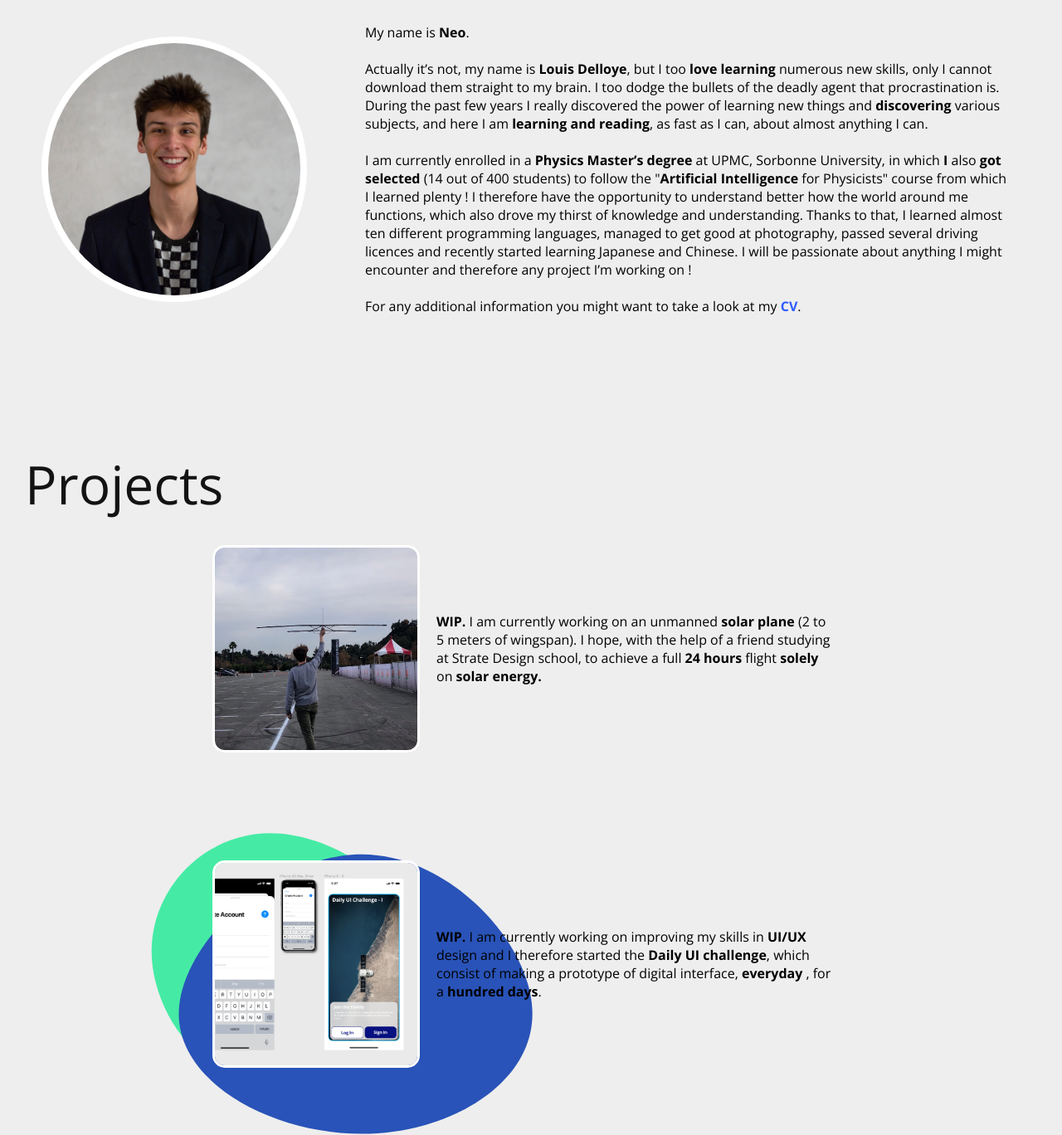
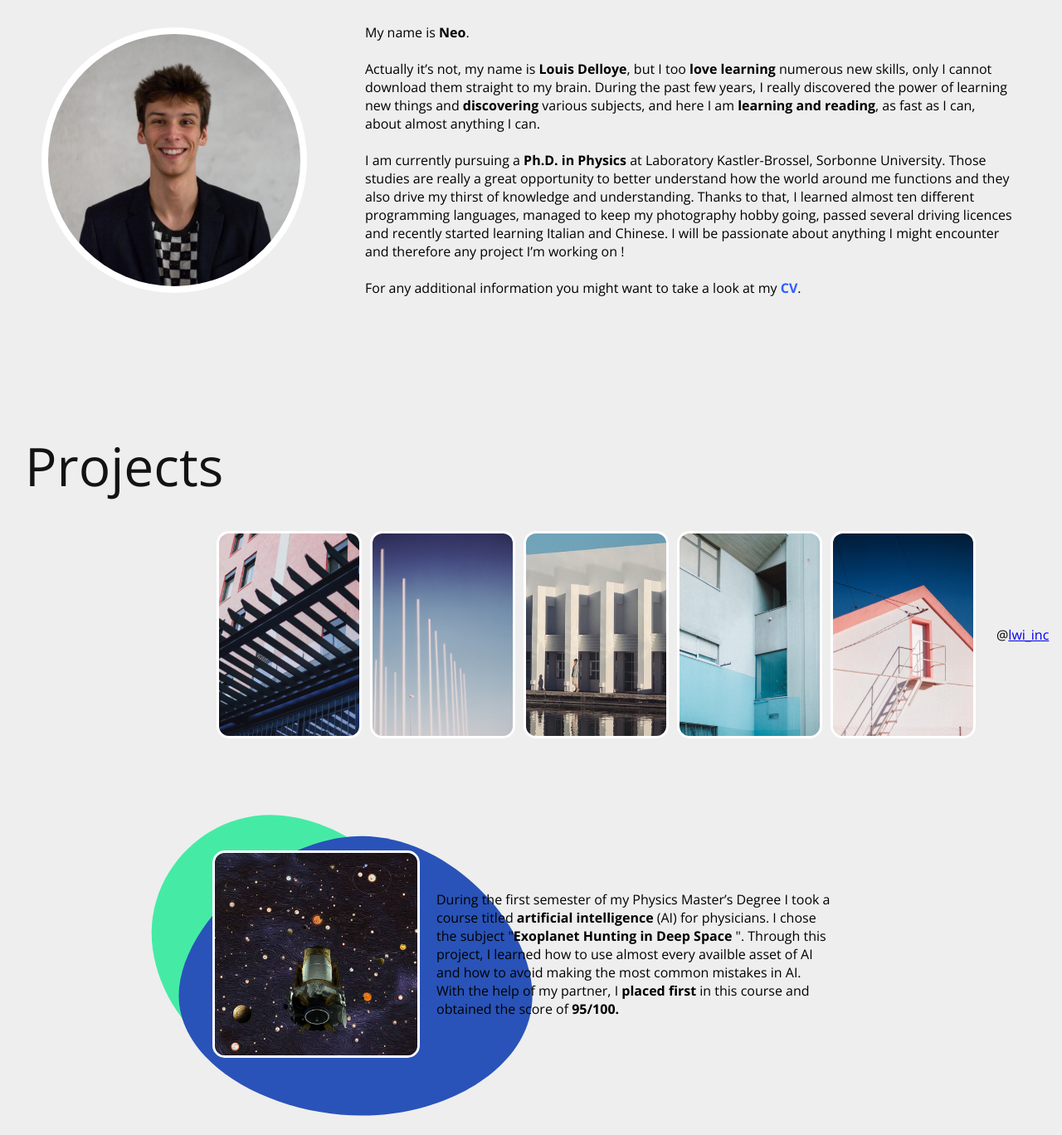
Before and after one commit to Blackbird0-o/louisdelloye.github.io, a plain HTML site: page index.html in a window 1280 px wide. Shown: the part 1420-2788 px from the top of the page at 83% size. Drawn offline with nearby package versions, Linux system fonts and the light colour scheme.

Commit message:
Updated version of the website

```diff
--- a/css/main.scss
+++ b/css/main.scss
@@ -348,6 +348,18 @@ main {
             height: 100%;
             width: auto;
           }
+
+        }
+
+        .ig {
+          @extend .img-cropper;
+          // height: 200px;
+          width: 175px;
+
+          img {
+            width: 100%;
+          }
+          margin: 5px;
         }
       }
 
--- a/index.html
+++ b/index.html
@@ -1,3 +1,6 @@
+<!-- TODO add instagram icon at bottom -->
+<!-- TODO add a few photos from insta and link  -->
+
 <!DOCTYPE html>
 <html lang="en">
 
@@ -73,7 +76,7 @@
         <div class="summary">
           <h4 class="intro">Hi,</h4>
           <h1>I'm Louis</h1>
-          <p class="intro">Second year Physics Master student, also passionate <br> about photography, UI/UX and coding</p>
+          <p class="intro">Second year Ph.D student Physics, also passionate <br> about photography and coding</p>
         </div>
       </div>
 
@@ -199,24 +202,12 @@
       <p>My name is <b>Neo</b>. <br><br>
 
         Actually it’s not, my name is <b>Louis Delloye</b>, but I too <b> love learning </b> numerous new skills, only I
-        cannot download them straight to my brain. I too dodge the bullets of the deadly agent that procrastination is.
+        cannot download them straight to my brain.
         During the past
-        few years I really discovered the power of learning new things and <b>discovering</b> various subjects, and here
+        few years, I really discovered the power of learning new things and <b>discovering</b> various subjects, and here
         I am <b>learning and reading</b>, as fast as I can, about almost anything I can. <br><br>
 
-        I am currently enrolled in a <b>Physics Master’s degree</b> at UPMC, Sorbonne University, in which <b>I</b> also
-        <b>got
-          selected</b> (14 out of 400 students) to
-        follow the "<b>Artificial Intelligence</b> for Physicists" course from which I learned plenty ! I therefore have
-        the opportunity
-        to
-        understand
-        better how the world around me functions, which also drove my thirst of knowledge and understanding. Thanks
-        to
-        that, I
-        learned almost ten different programming languages, managed to get good at photography, passed several
-        driving licences and recently started learning Japanese and Chinese. I will be passionate about anything I might
-        encounter and therefore any project I’m working on ! <br><br>
+        I am currently pursuing a <b> Ph.D. in Physics</b> at Laboratory Kastler-Brossel, Sorbonne University. Those studies are really a great opportunity to better understand how the world around me functions and they also drive my thirst of knowledge and understanding. Thanks to that, I learned almost ten different programming languages, managed to keep my photography hobby going, passed several driving licences and recently started learning Italian and Chinese. I will be passionate about anything I might encounter and therefore any project I’m working on ! <br><br>
 
         For any additional information you might want to take a look at my <a id="CV"
           href="ressources/CV_en.pdf"><b>CV</b></a>.
@@ -265,32 +256,35 @@
       <!-- * Descriptions -->
       <div class="content">
         <div class="preview">
-          <div class="img-cropper">
-            <img src="img/takeflight.JPG" alt="Solar plane test flight">
+          <div class="ig">
+            <img src="img/ig/1.JPG" alt="Image from instagram profile lwi_inc">
           </div>
         </div>
-        <p class="descr">
-          <bold>WIP.</bold> I am currently working on an unmanned <bold>solar plane</bold> (2 to 5 meters of wingspan).
-          I
-          hope, with the help of a friend studying at Strate Design school, to achieve a full <bold>24 hours</bold>
-          flight <bold>solely</bold> on <bold>solar energy.</bold>
-        </p>
+        <div class="preview">
+          <div class="ig">
+            <img src="img/ig/2.JPG" alt="Image from instagram profile lwi_inc">
+          </div>
+        </div>
+        <div class="preview">
+          <div class="ig">
+            <img src="img/ig/4.JPG" alt="Image from instagram profile lwi_inc">
+          </div>
+        </div>
+        <div class="preview">
+          <div class="ig">
+            <img src="img/ig/5.JPG" alt="Image from instagram profile lwi_inc">
+          </div>
+        </div>
+        <div class="preview">
+          <div class="ig">
+            <img src="img/ig/7.JPG" alt="Image from instagram profile lwi_inc">
+          </div>
+        </div>
+
+        <p class="descr">@<a href="https://www.instagram.com/lwi_inc/">lwi_inc</a></p>
+
       </div>
 
-      <div class="content">
-        <div class="preview">
-          <div class="img-cropper">
-            <img src="img/dailyU.png" alt="Daily UI Challenge">
-          </div>
-        </div>
-        <p class="descr">
-          <bold>WIP.</bold> I am currently working on improving my skills in <bold>UI/UX</bold> design and I therefore
-          started the
-          <bold>Daily UI challenge</bold>, which consist of making a prototype of digital interface, <bold>everyday
-          </bold>,
-          for a <bold>hundred days</bold>.
-        </p>
-      </div>
 
       <div class="content">
         <div class="preview">
@@ -325,8 +319,7 @@
           </div>
         </div>
         <p class="descr">In the hopes of learning a <bold>new programming language</bold>, I challenged myself to <bold>
-            build an app from scratch</bold>. At the time I was also captivated by speed reading and I therefore decided
-          to buil a <bold>speed reading app</bold>.</p>
+            build an app from scratch</bold>. This app was a trying to solve problems people witht <bold>ADHD</bold> might encounter in their daily life while trying to <b>organise</b> their days and projects whether it is on a personal or professional level.</p>
       </div>
     </div>
 
```
Also changed, not shown: css/main.css, img/ig/1.JPG (added), img/ig/2.JPG (added), img/ig/4.JPG (added), img/ig/5.JPG (added), img/ig/7.JPG (added), img/ig/9.JPG (added), 5 other files.
